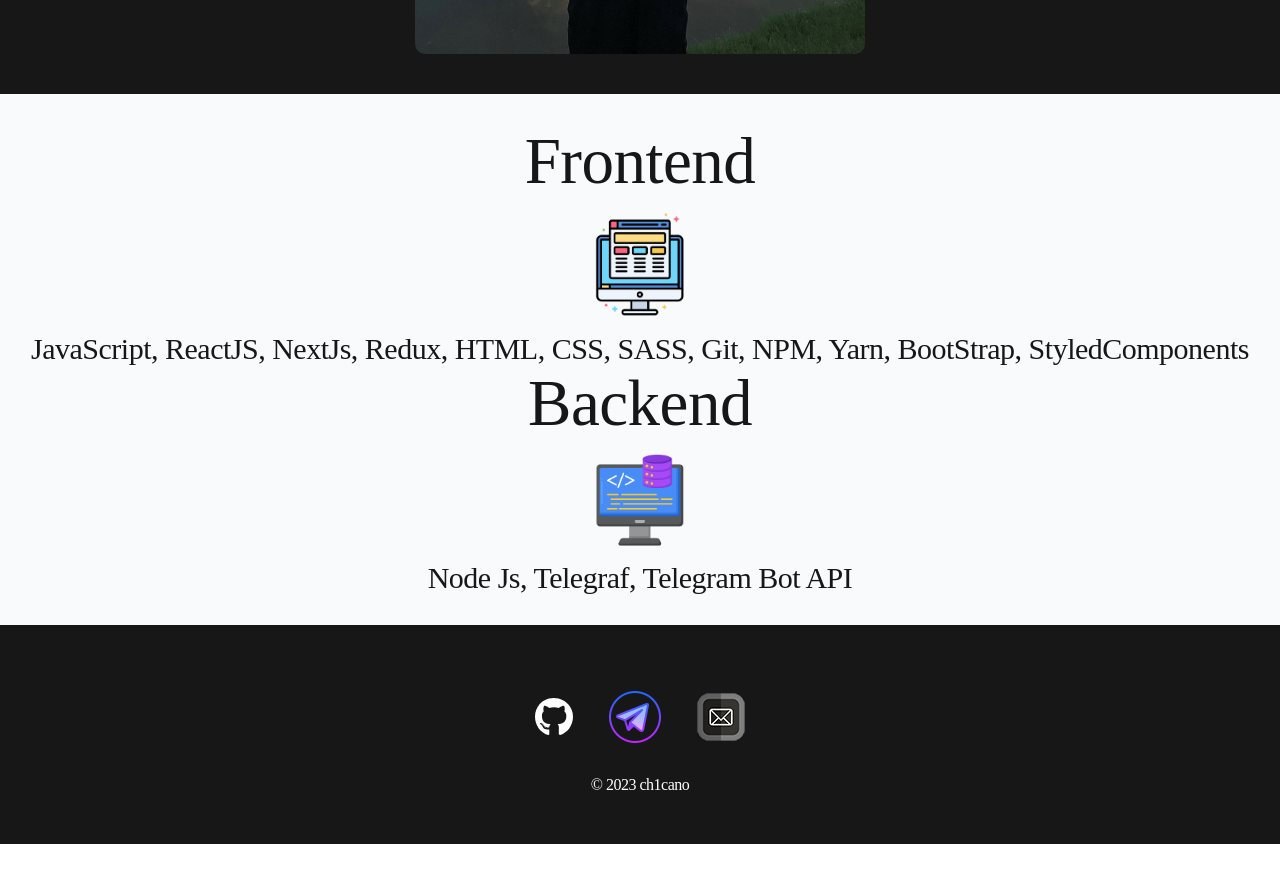
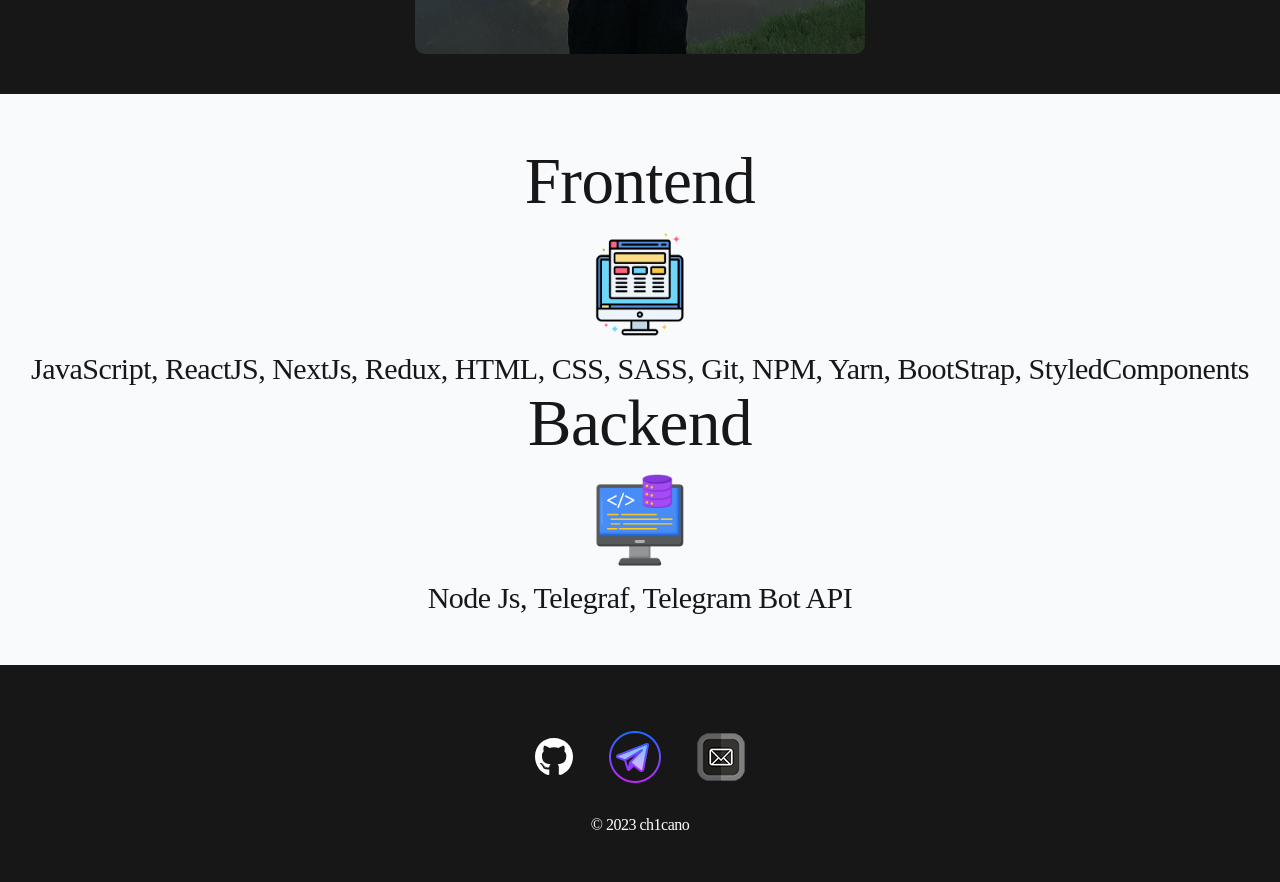
Before and after one commit to ch1cano/GrigoryGrigorenko.github.io, a React (Create React App) app: page / in a window 1280 px wide. Shown: the part 820-1702 px from the top of the page. Before the commit the page ends 1664 px from the top, so only its background shows below. Built offline with nearby package versions, Linux system fonts and the light colour scheme.

Commit message:
fix padding

```diff
--- a/src/components/main/Main.module.css
+++ b/src/components/main/Main.module.css
@@ -9,7 +9,8 @@
 }
 
 .contentList {
-
+   padding: 20px;
+   text-align: center;
 
 }
 
```
